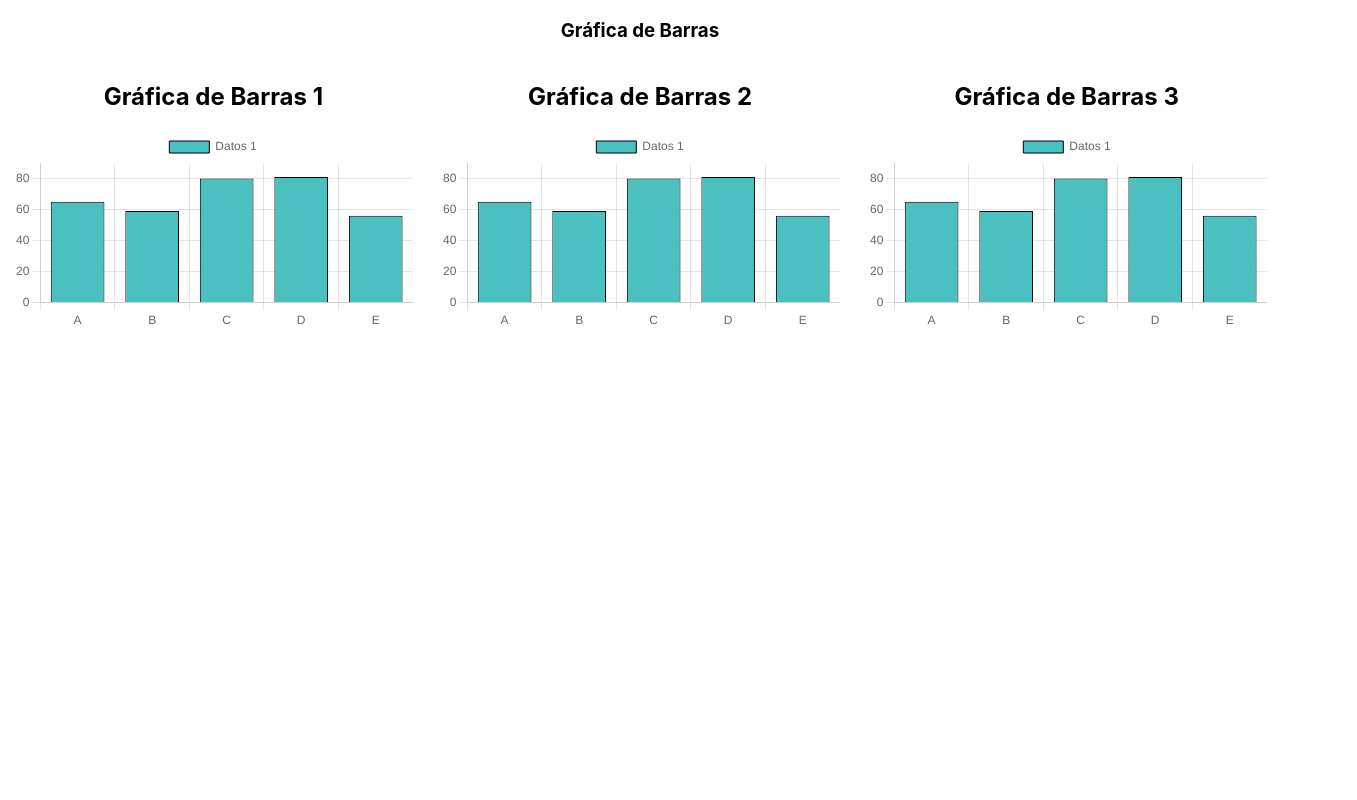
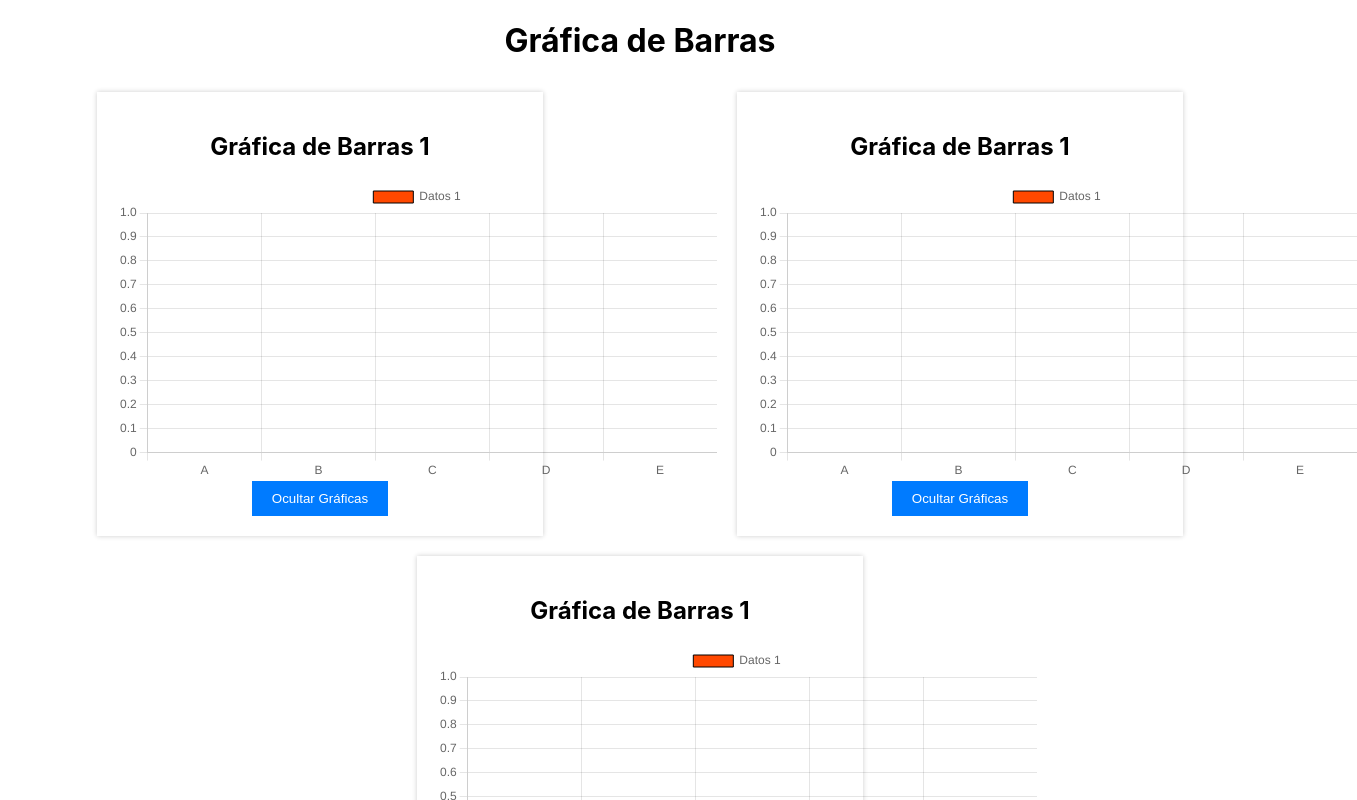
Before and after one commit to ppuacgarcia/Front-end-Datos, a React (Create React App) app: page / in a window 1280 px wide. Shown: the top 800 px of the page, 1357 px wide, since content can reach past the window. Built offline with nearby package versions, Linux system fonts and the light colour scheme.

Commit message:
actualziar

```diff
--- a/src/App.css
+++ b/src/App.css
@@ -1,20 +1,32 @@
+/* App.css */
 .App {
   text-align: center;
 }
 
-h1 {
+h3 {
+  margin-top: 20px;
   color: #333;
 }
 
 .charts-container {
-  display: flex; /* Utilizamos flexbox para alinear horizontalmente los gráficos */
-  justify-content: space-around; /* Espaciado uniforme entre los gráficos */
+  display: flex;
+  justify-content: space-around;
+  flex-wrap: wrap;
   margin-top: 20px;
 }
 
 .chart {
-  width: 30%; /* Ajusta el ancho de cada gráfico según tus necesidades */
+  width: calc(33.33% - 20px);
   background-color: #fff;
   box-shadow: 0px 0px 5px rgba(0, 0, 0, 0.2);
   padding: 20px;
+  margin: 10px;
 }
+
+button {
+  background-color: #007bff;
+  color: #fff;
+  border: none;
+  padding: 10px 20px;
+  cursor: pointer;
+}
--- a/src/App.js
+++ b/src/App.js
@@ -1,24 +1,37 @@
-import React from 'react';
+import React, { useState } from 'react';
 import './App.css';
 import BarChart1 from './BarChart1';
 import BarChart2 from './BarChart2';
 import BarChart3 from './BarChart3';
+import Button from './Button';
 import Chart from 'chart.js/auto';
 function App() {
+  const [showCharts, setShowCharts] = useState(true);
+  const toggleCharts = () => {
+    setShowCharts(!showCharts);
+  };
+
   return (
     <div className="App">
-      <h3>Gráfica de Barras</h3>
-      <div className="charts-container">
-        <div className="chart-container">
-          <BarChart1 />
+      <h1>Gráfica de Barras</h1>
+      {showCharts && (
+        <div className="charts-container">
+          <div className="chart">
+            <BarChart1 />
+            <Button /*onClick={toggleCharts}*/ label={showCharts ? 'Ocultar Gráficas' : 'Mostrar Gráficas'} />
+          </div>
+          <div className="chart">
+            <BarChart1 />
+            <Button /*onClick={toggleCharts}*/ label={showCharts ? 'Ocultar Gráficas' : 'Mostrar Gráficas'} />
+          </div>
+          <div className="chart">
+            <BarChart1 />
+
+            <Button /*onClick={toggleCharts}*/ label={showCharts ? 'Ocultar Gráficas' : 'Mostrar Gráficas'} />
+          </div>
         </div>
-        <div className="chart-container">
-          <BarChart2 />
-        </div>
-        <div className="chart-container">
-          <BarChart3 />
-        </div>
-      </div>
+      )}
+
     </div>
   );
 }
--- a/src/BarChart1.js
+++ b/src/BarChart1.js
@@ -8,10 +8,10 @@ const BarChart1 = () => {
     datasets: [
       {
         label: 'Datos 1',
-        backgroundColor: 'rgba(75, 192, 192, 1)',
+        backgroundColor: 'rgba(255, 72, 0, 1)',
         borderColor: 'rgba(0, 0, 0, 1)',
         borderWidth: 1,
-        data: [65, 59, 80, 81, 56],
+        data: [0, 0, 0, 0, 0],
       },
     ],
   };
@@ -31,7 +31,7 @@ const BarChart1 = () => {
   return (
     <div>
       <h2>Gráfica de Barras 1</h2>
-      <div style={{ width: '400px', height: '300px' }}>
+      <div style={{ width: '600px', height: '300px' }}>
         <Bar data={data} options={options} />
       </div>
     </div>
--- a/src/BarChart2.js
+++ b/src/BarChart2.js
@@ -8,10 +8,10 @@ const BarChart2 = () => {
     datasets: [
       {
         label: 'Datos 1',
-        backgroundColor: 'rgba(75, 192, 192, 1)',
+        backgroundColor: 'rgba(51, 255, 0, 1)',
         borderColor: 'rgba(0, 0, 0, 1)',
         borderWidth: 1,
-        data: [65, 59, 80, 81, 56],
+        data: [0, 0, 0, 0, 0],
       },
     ],
   };
@@ -31,7 +31,7 @@ const BarChart2 = () => {
   return (
     <div>
       <h2>Gráfica de Barras 2</h2>
-      <div style={{ width: '400px', height: '300px' }}>
+      <div style={{ width: '600px', height: '300px' }}>
         <Bar data={data} options={options} />
       </div>
     </div>
--- a/src/BarChart3.js
+++ b/src/BarChart3.js
@@ -8,10 +8,10 @@ const BarChart3 = () => {
     datasets: [
       {
         label: 'Datos 1',
-        backgroundColor: 'rgba(75, 192, 192, 1)',
+        backgroundColor: 'rgba(123, 0, 255, 1)',
         borderColor: 'rgba(0, 0, 0, 1)',
         borderWidth: 1,
-        data: [65, 59, 80, 81, 56],
+        data: [0, 0, 0, 0, 0],
       },
     ],
   };
@@ -31,7 +31,7 @@ const BarChart3 = () => {
   return (
     <div>
       <h2>Gráfica de Barras 3</h2>
-      <div style={{ width: '400px', height: '300px' }}>
+      <div style={{ width: '600px', height: '300px' }}>
         <Bar data={data} options={options} />
       </div>
     </div>
--- /dev/null
+++ b/src/Button.js
@@ -0,0 +1,10 @@
+// Button.js
+import React from 'react';
+
+const Button = ({ onClick, label }) => {
+  return (
+    <button onClick={onClick}>{label}</button>
+  );
+};
+
+export default Button;
```
